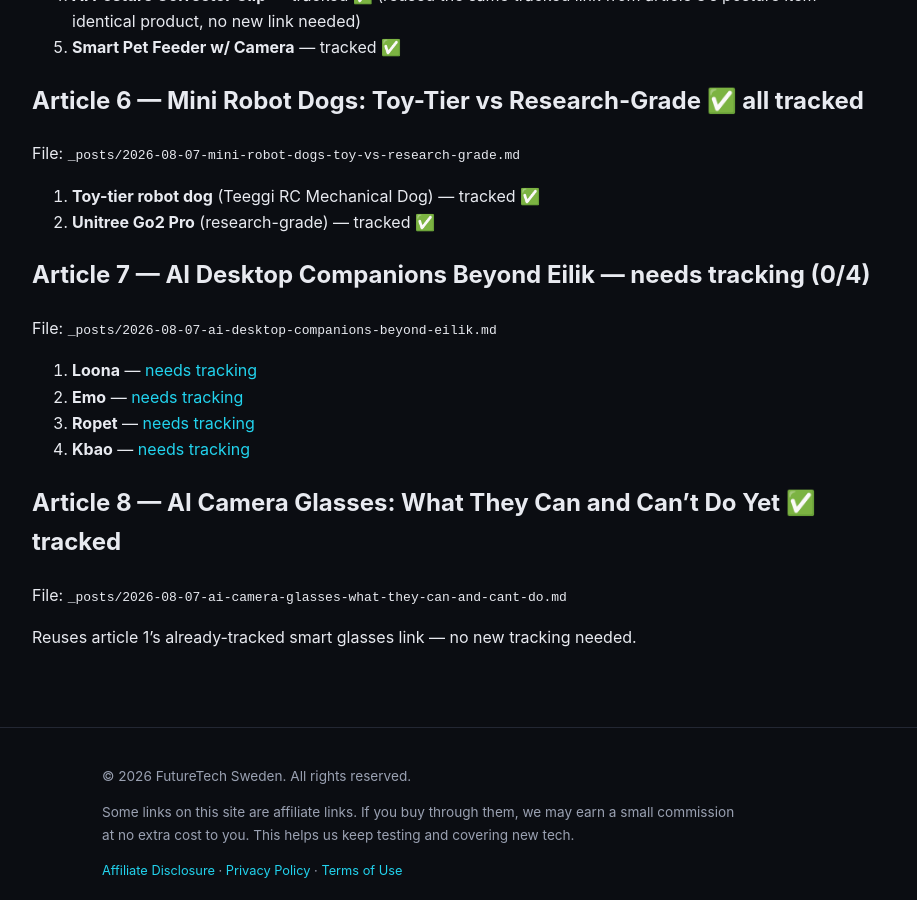
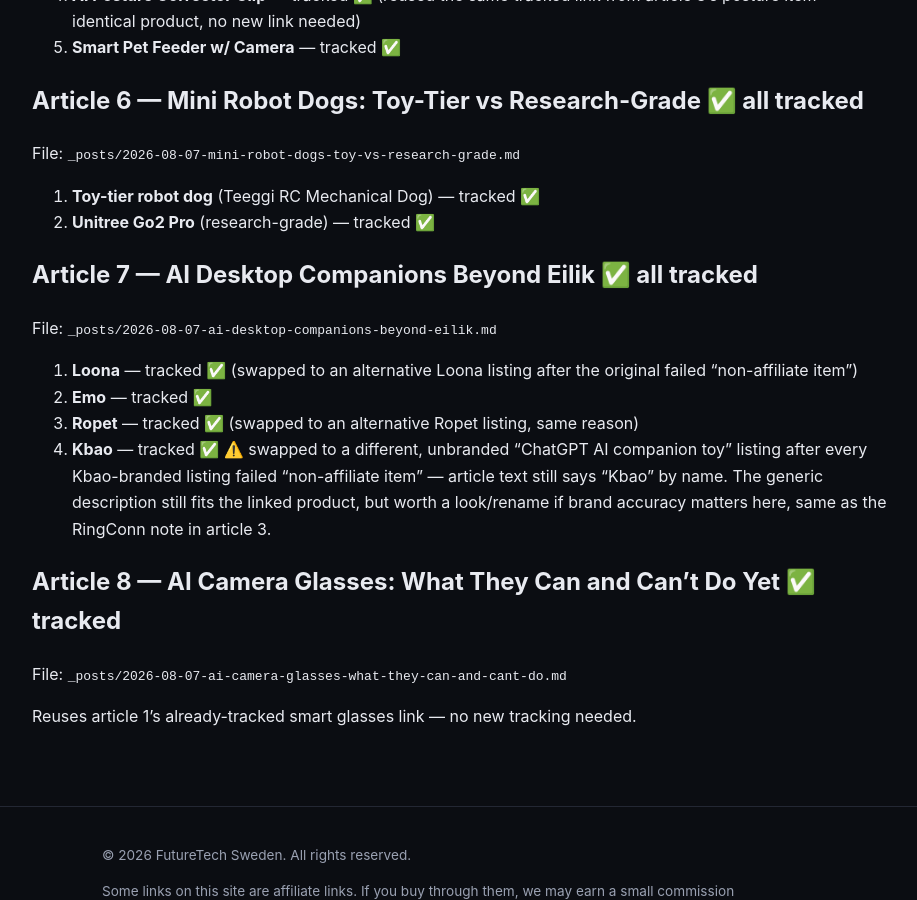
Before and after one commit to patrikaxelsson84/futuretechsweden.com, a Jekyll site: the page built from marketing/product-links-to-monetize.md, in a window 1280 px wide and 900 px high, scrolled down 1580 px. Shown: the whole window, without its empty margins (178-1095 px from the left). Built offline with Jekyll 4.4.1, drawn with Linux system fonts in a browser that asks for light colours; our own code applies the rules of GitHub Pages for plain Markdown files.

Commit message:
Wire final tracked link - all 8 articles now fully monetized
Article 7's #4 item links to a generic ChatGPT companion toy instead
of a Kbao-branded listing (every Kbao listing failed affiliate
enrollment) - flagged the brand-name mismatch in
product-links-to-monetize.md for a future look.

Co-Authored-By: Claude Sonnet 5 <noreply@anthropic.com>

```diff
--- a/marketing/product-links-to-monetize.md
+++ b/marketing/product-links-to-monetize.md
@@ -60,13 +60,17 @@ File: `_posts/2026-08-07-mini-robot-dogs-toy-vs-research-grade.md`
 1. **Toy-tier robot dog** (Teeggi RC Mechanical Dog) — tracked ✅
 2. **Unitree Go2 Pro** (research-grade) — tracked ✅
 
-## Article 7 — AI Desktop Companions Beyond Eilik — needs tracking (0/4)
+## Article 7 — AI Desktop Companions Beyond Eilik ✅ all tracked
 File: `_posts/2026-08-07-ai-desktop-companions-beyond-eilik.md`
 
-1. **Loona** — [needs tracking](https://www.aliexpress.com/item/1005009212005255.html)
-2. **Emo** — [needs tracking](https://www.aliexpress.com/item/1005012526809705.html)
-3. **Ropet** — [needs tracking](https://www.aliexpress.com/item/1005010616915909.html)
-4. **Kbao** — [needs tracking](https://www.aliexpress.com/item/1005007032217469.html)
+1. **Loona** — tracked ✅ (swapped to an alternative Loona listing after the original failed
+   "non-affiliate item")
+2. **Emo** — tracked ✅
+3. **Ropet** — tracked ✅ (swapped to an alternative Ropet listing, same reason)
+4. **Kbao** — tracked ✅ ⚠️ swapped to a different, unbranded "ChatGPT AI companion toy" listing
+   after every Kbao-branded listing failed "non-affiliate item" — article text still says "Kbao"
+   by name. The generic description still fits the linked product, but worth a look/rename if
+   brand accuracy matters here, same as the RingConn note in article 3.
 
 ## Article 8 — AI Camera Glasses: What They Can and Can't Do Yet ✅ tracked
 File: `_posts/2026-08-07-ai-camera-glasses-what-they-can-and-cant-do.md`
```
Also changed, not shown: _posts/2026-08-07-ai-desktop-companions-beyond-eilik.md (+1 -1 lines).
